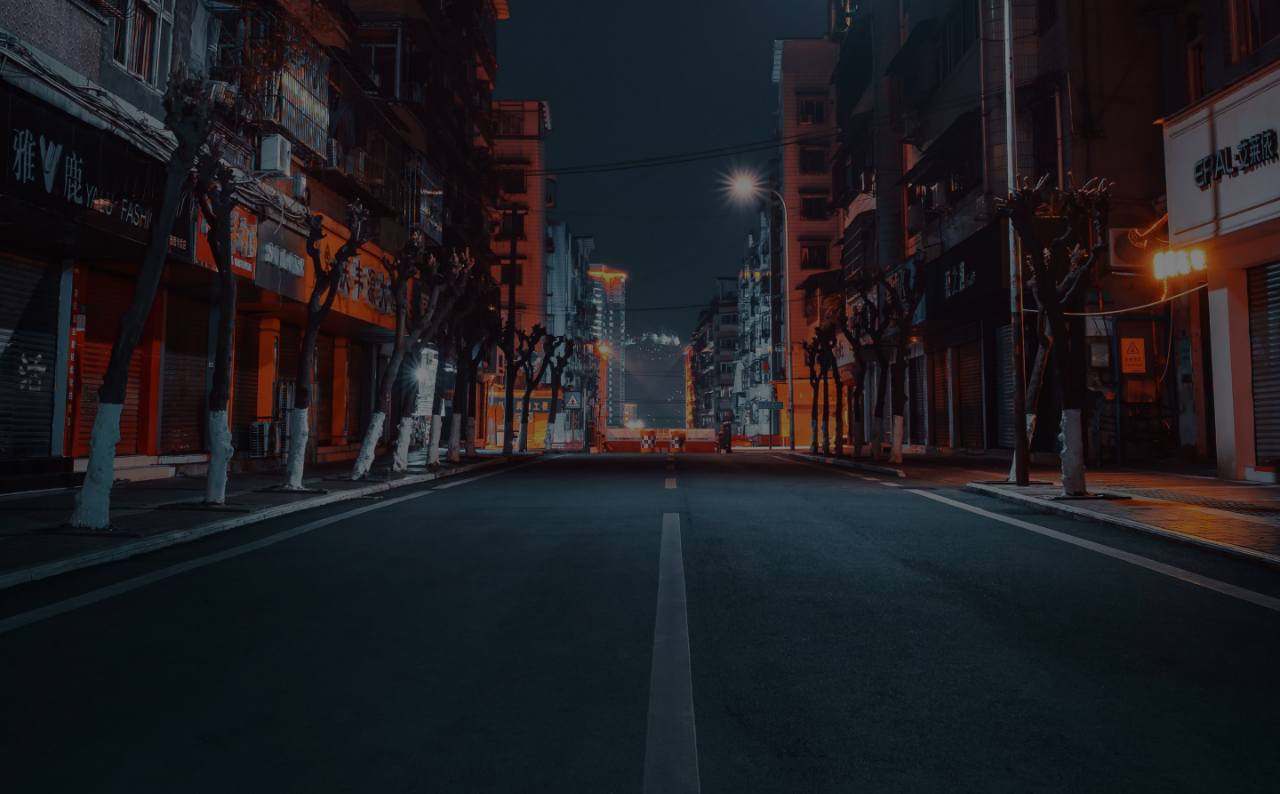
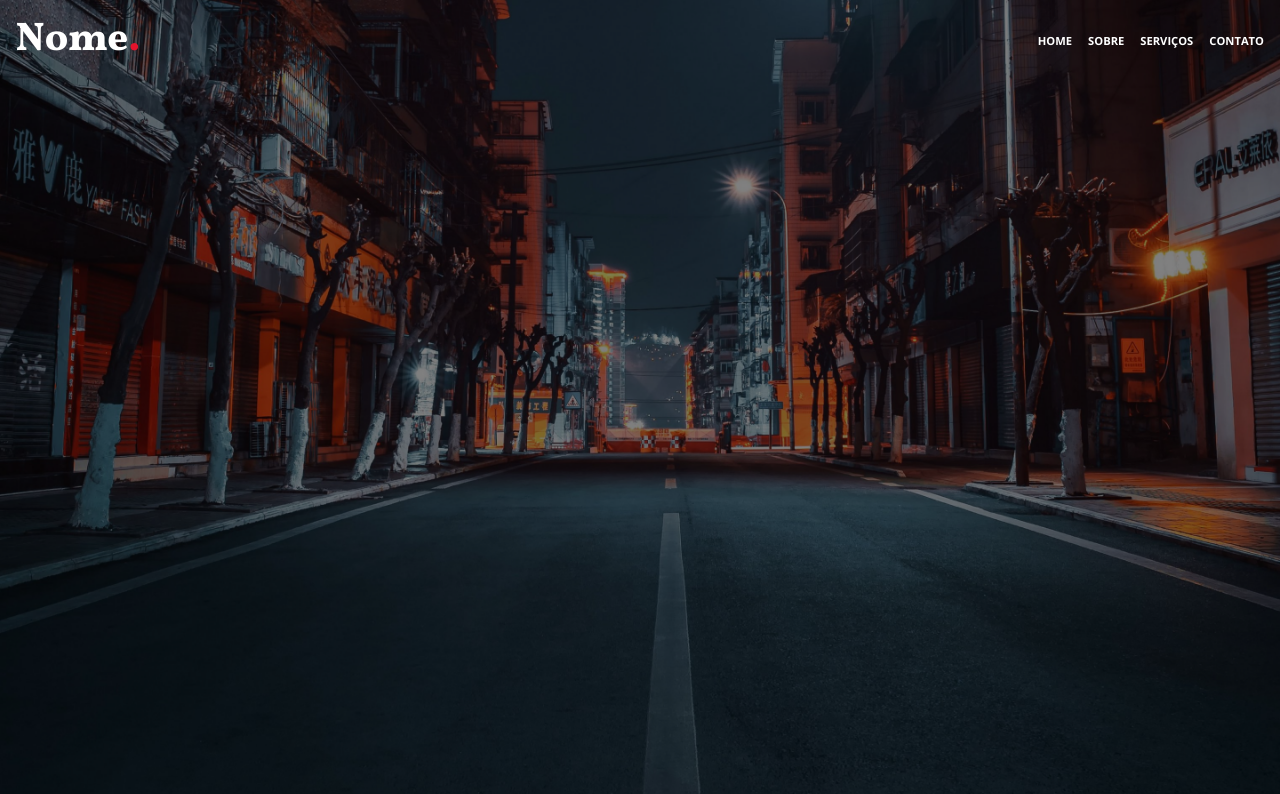
Before and after one commit to Kellbber/landing-one, a React (Vite) app: page / in a window 1280 px wide. Shown: the top 794 px of the page. Built offline with nearby package versions, Linux system fonts and the light colour scheme.

Commit message:
feat(header): implemented style

```diff
--- a/src/App.css
+++ b/src/App.css
@@ -1,7 +1,25 @@
-body, html {
+@import url('https://fonts.googleapis.com/css2?family=Vollkorn:wght@400;500;700;800&display=swap');
+@import url('https://fonts.googleapis.com/css2?family=Open+Sans:wght@400;500;700;800&display=swap');
+@import url('https://fonts.googleapis.com/css2?family=Oswald:wght@400;500;700&display=swap');
+*{
   margin: 0;
   padding: 0;
+  outline: 0;
   box-sizing: border-box;
-  min-height: 100%;
-  min-width: 100%;
+
+}::-webkit-scrollbar {
+  width: 9px;
 }
+
+::-webkit-scrollbar-track {
+  background: #ddd;
+}
+
+::-webkit-scrollbar-thumb {
+  background: rgba(0,0,0,0.8);
+}
+
+
+html, body #root{
+  height: 100%;
+}
--- a/src/assets/styles/colors.ts
+++ /dev/null
@@ -1,3 +0,0 @@
-export const colors = {
-
-}
--- /dev/null
+++ b/src/assets/styles/colors.tsx
@@ -0,0 +1,6 @@
+export const colors = {
+
+    primaryColor: "#ffffff",
+
+    detailColor:"#e4142c",
+}
--- a/src/assets/styles/constants.ts
+++ /dev/null
@@ -1,3 +0,0 @@
-export const constants = {
-
-}
--- /dev/null
+++ b/src/assets/styles/constants.tsx
@@ -0,0 +1,6 @@
+export const constants = {
+
+    logoFontFamily: "Vollkorn",
+
+    menuFontFamily: "Open Sans"
+}
--- /dev/null
+++ b/src/components/Header/index.tsx
@@ -0,0 +1,33 @@
+import React from "react";
+import * as S from "./style";
+
+type Action = {
+  action:boolean;
+}
+const Header = ({action}:Action) => {
+  return (
+    <S.Header style={{backgroundColor: action ? "rgba(0,0,0,0.8)" : "transparent"}}>
+      <S.logo>
+        Nome <S.point>.</S.point>
+      </S.logo>
+      <S.menu>
+        <ul>
+        <li>
+            <a href="#">HOME</a>
+          </li>
+          <li>
+            <a href="#">SOBRE</a>
+          </li>
+          <li>
+            <a href="#">SERVIÇOS</a>
+          </li>
+          <li>
+            <a href="#">CONTATO</a>
+          </li>
+        </ul>
+      </S.menu>
+    </S.Header>
+  );
+};
+
+export default Header;
--- /dev/null
+++ b/src/components/Header/style.ts
@@ -0,0 +1,61 @@
+import styled, { css } from "styled-components";
+
+export const Header = styled.header`
+  background-color: transparent;
+  min-width: 100%;
+  height: 80px;
+  z-index: 999;
+  align-items: center;
+  position: fixed;
+  color: white;
+  flex-direction: row;
+  display: flex;
+`;
+
+export const logo = styled.div`
+  ${({ theme }) => css`
+    display: flex;
+    width: 20%;
+    margin: 0 0 0 1rem;
+    font-family: ${theme.constants.logoFontFamily};
+    font-weight: 800;
+    color: ${theme.colors.primaryColor};
+    font-size: 2.5rem;
+  `}
+`;
+export const point = styled.p`
+${({theme})=>css`
+display: flex;
+color: ${theme.colors.detailColor}
+
+`}
+`
+export const menu = styled.div`
+${({theme})=>css`
+display: flex;
+width: 80%;
+justify-content: flex-end;
+margin-right: 1rem;
+ ul{
+  display: flex;
+  align-items: center;
+
+ }
+ li{
+  list-style: none;
+  margin-left: 1rem;
+ }
+ a{
+  text-decoration: none;
+  font-weight: bold;
+  color: ${theme.colors.primaryColor};
+  opacity: 1;
+  font-family: ${theme.constants.menuFontFamily};
+  font-size: .7rem;
+  transition: ease-in-out .2s;
+ }
+ a:hover{
+  opacity: 0.7;
+ }
+`}
+`
--- a/src/pages/Dashboard/index.tsx
+++ b/src/pages/Dashboard/index.tsx
@@ -1,13 +1,29 @@
 import React from 'react'
+import Header from '../../components/Header';
 import * as S from './style'
+import {useState, useEffect} from 'react'
+
 const Dashboard = () => {
+
+  const [color, setColor] = useState<boolean>(false);
+  const changeBackground = ()=>{
+    if(window.scrollY>10){
+      setColor(true)
+    }else{
+      setColor(false)
+    }
+  }
+  window.addEventListener('scroll', changeBackground);
 
   return (
 
     <S.background>
       <S.imgTop>
+      <Header action={color}/>
+      </S.imgTop>
+    <S.imgTop>
 
-      </S.imgTop>
+    </S.imgTop>
     </S.background>
   )
 }
--- a/src/pages/Dashboard/style.ts
+++ b/src/pages/Dashboard/style.ts
@@ -11,7 +11,6 @@ ${({theme})=>css`
 `}
 
 `
-
 export const imgTop = styled.div`
 display: flex;
 width: 100%;
@@ -23,4 +22,5 @@ height: 100vh;
 
 
 
+
 `
```
Also changed, not shown: src/assets/styles/theme.tsx (renamed from src/assets/styles/theme.ts).
